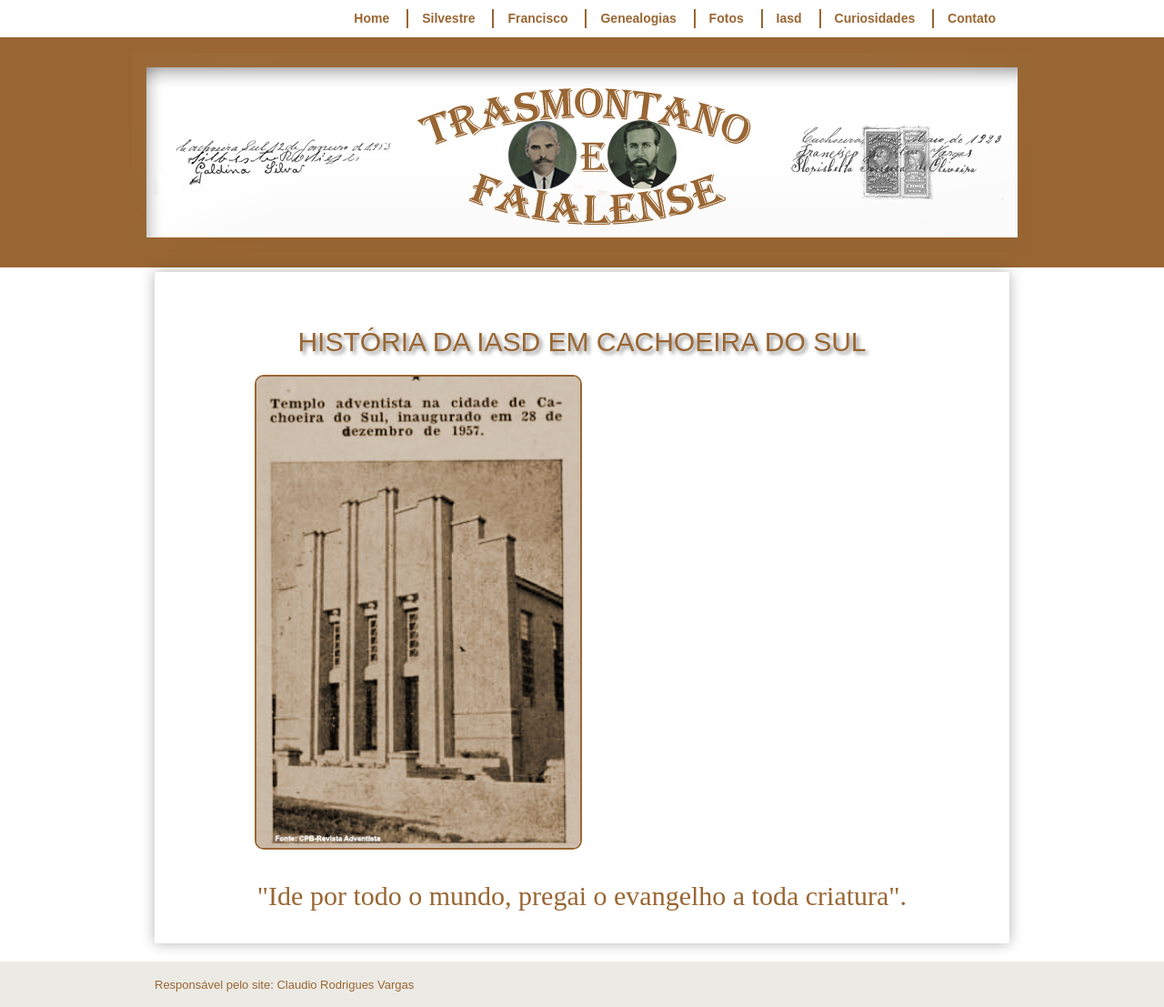
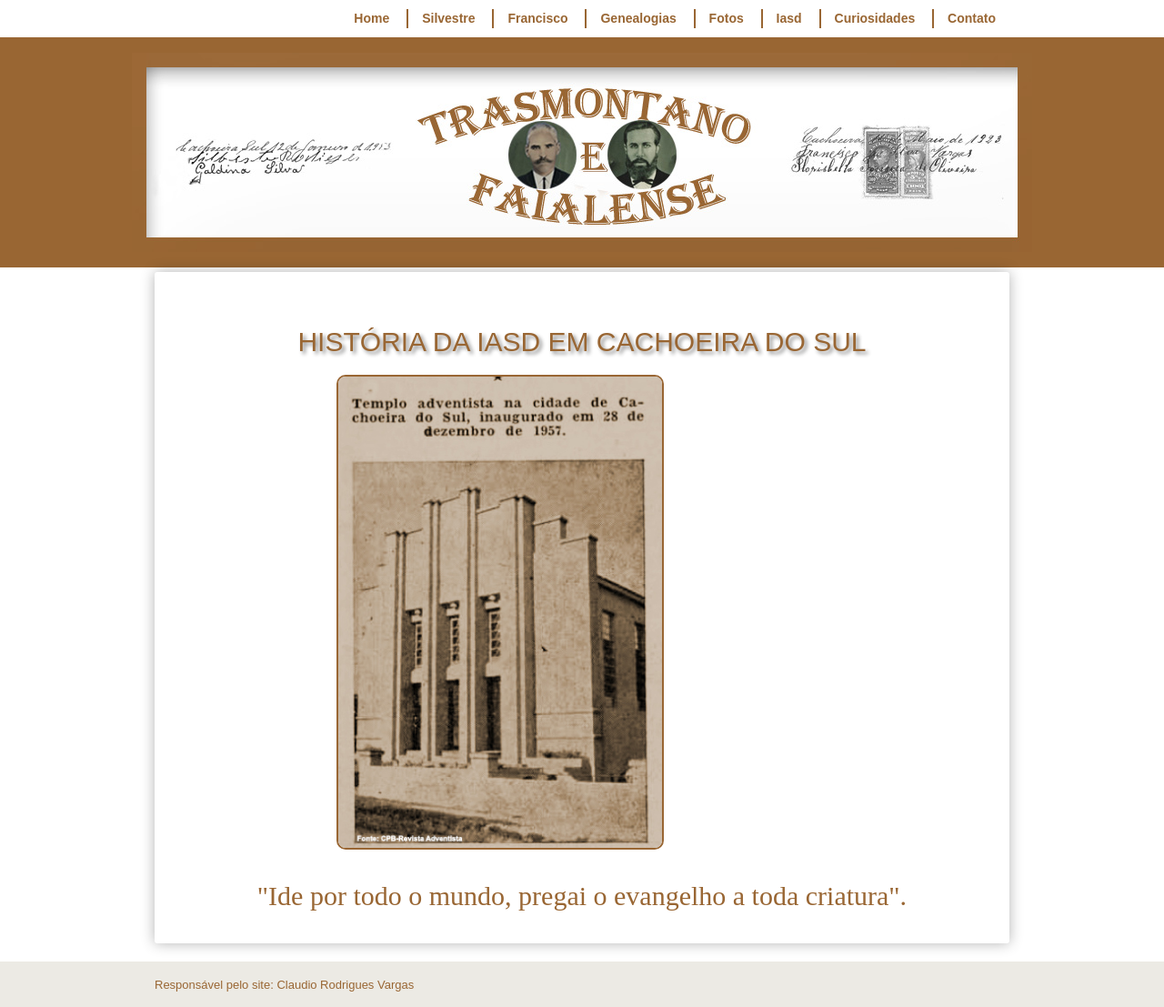
Before and after one commit to claudiovargas1955/claudiovargas1955.github.io, a Jekyll site: the page built from _pages/história-da-iasd-cachoeira.html, in a window 1280 px wide. Shown: the whole page at 91% size. Built offline with Jekyll 4.4.1, drawn with Linux system fonts in a browser that asks for light colours; some web fonts are replaced.

Commit message:
Update história-da-iasd-cachoeira.html

```diff
--- a/_pages/história-da-iasd-cachoeira.html
+++ b/_pages/história-da-iasd-cachoeira.html
@@ -72,9 +72,8 @@ figure.foto-legenda { position: relative;
                     }
 figure.foto-legenda img { width: 40%;
                           height: 50%;
-                          margin-left:90px;
-                          align: center;
-                        }
+                          margin-left:180px;
+                         }
  figure.foto-legenda figcaption { opacity: 0;
                                   position: absolute;
                                   margin-left:90px;
```
